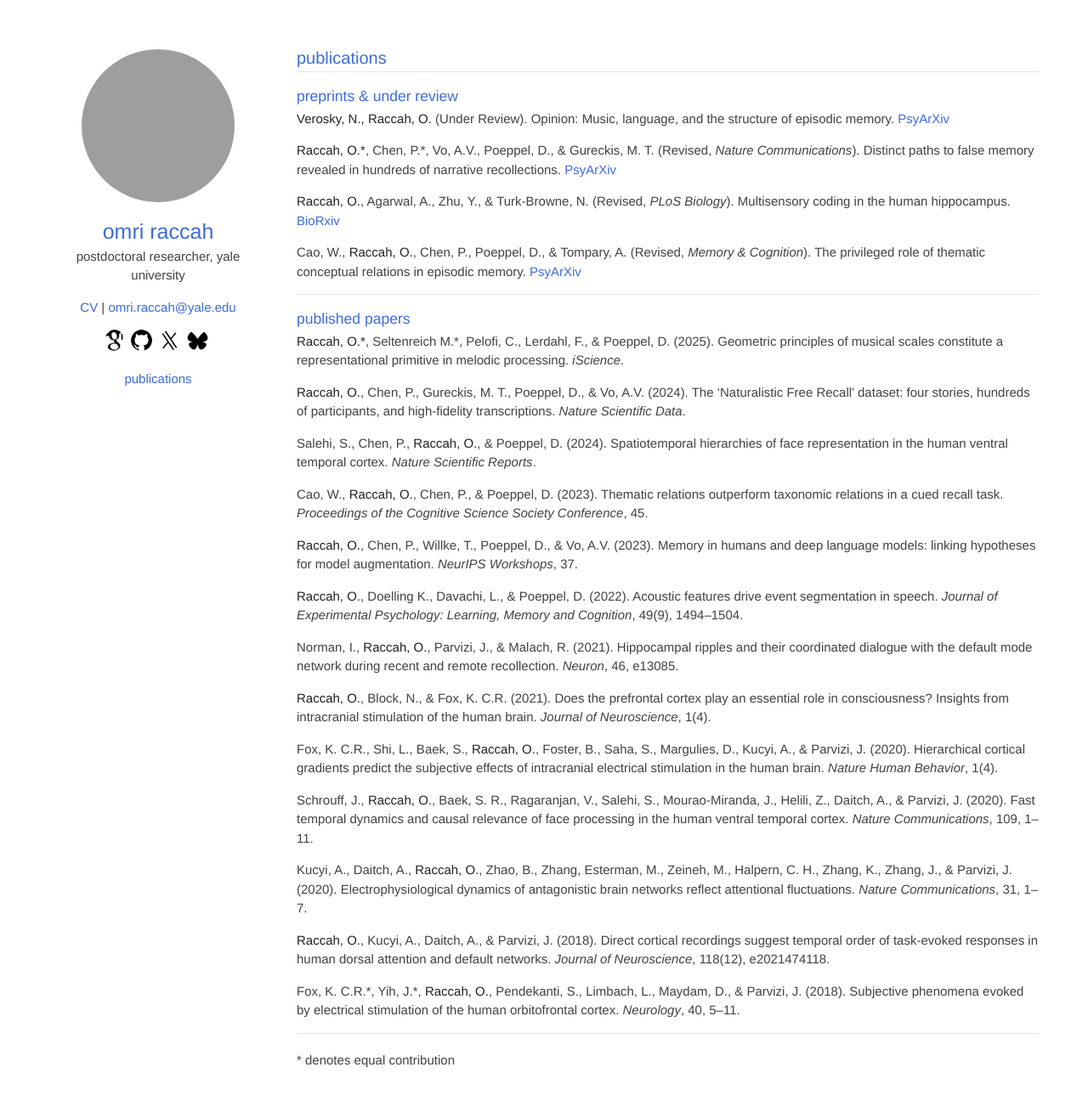
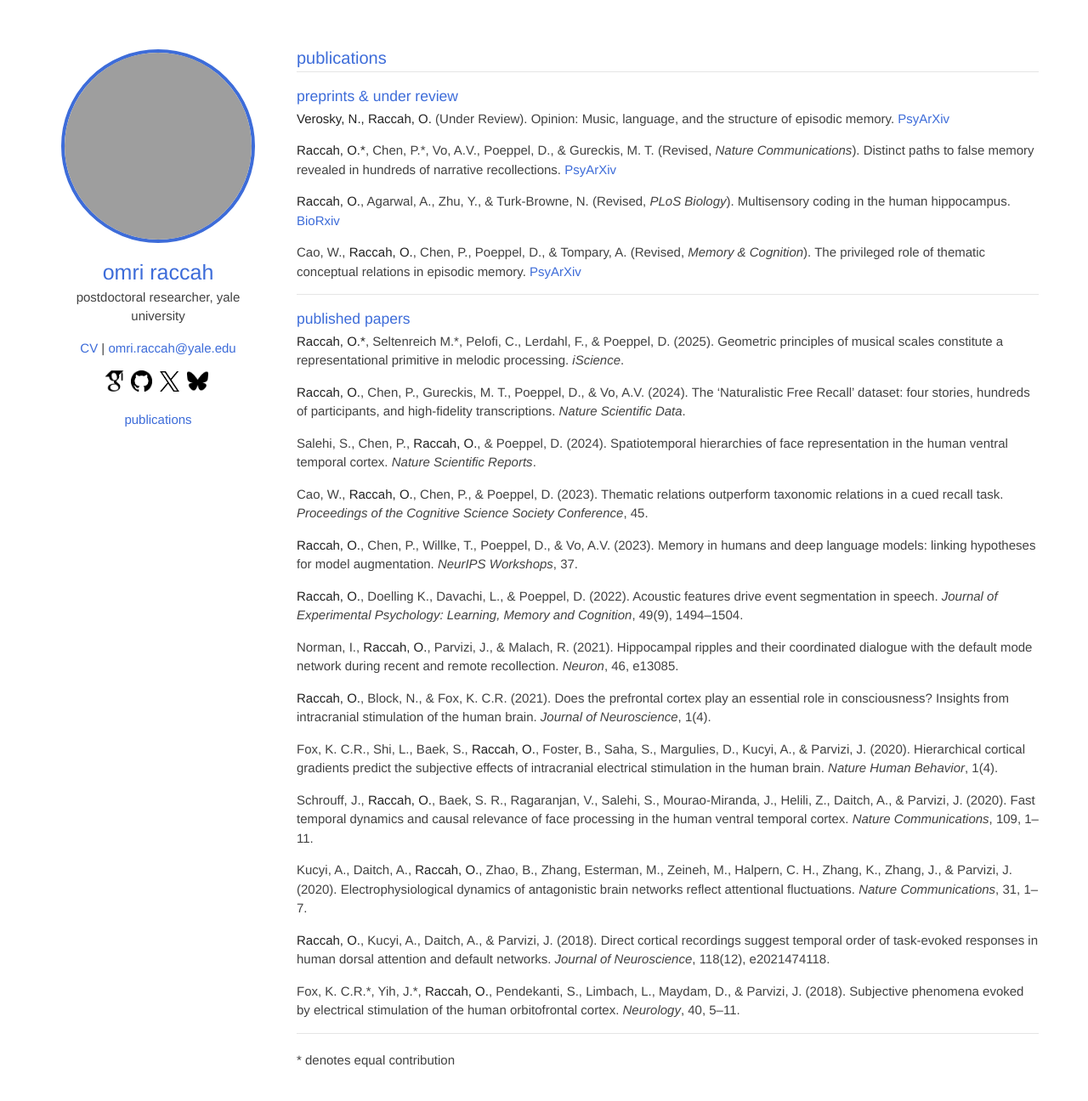
Before and after one commit to omriraccah/omriraccah.github.io, a Jekyll site: the page built from publications.md, in a window 1280 px wide and 1324 px high. Shown: the top 1296 px of the window at 85% size. Built offline with Jekyll 4.4.1, drawn with Linux system fonts in a browser that asks for light colours; our own code applies the rules of GitHub Pages for plain Markdown files; grey boxes are pictures that could not be loaded.

Commit message:
Bigger circular photo with blue ring, rename hello to about me
Co-Authored-By: Claude Opus 4.6 (1M context) <noreply@anthropic.com>

```diff
--- a/_sass/jekyll-theme-minimal.scss
+++ b/_sass/jekyll-theme-minimal.scss
@@ -122,11 +122,12 @@ img {
   max-width:90%;
 }
 
-header img {
+header > img {
   border-radius: 50%;
-  width: 180px;
-  height: 180px;
+  width: 220px;
+  height: 220px;
   object-fit: cover;
+  border: 4px solid #3D6CD9;
 }
 
 header {
```
Also changed, not shown: index.md (+1 -1 lines).
